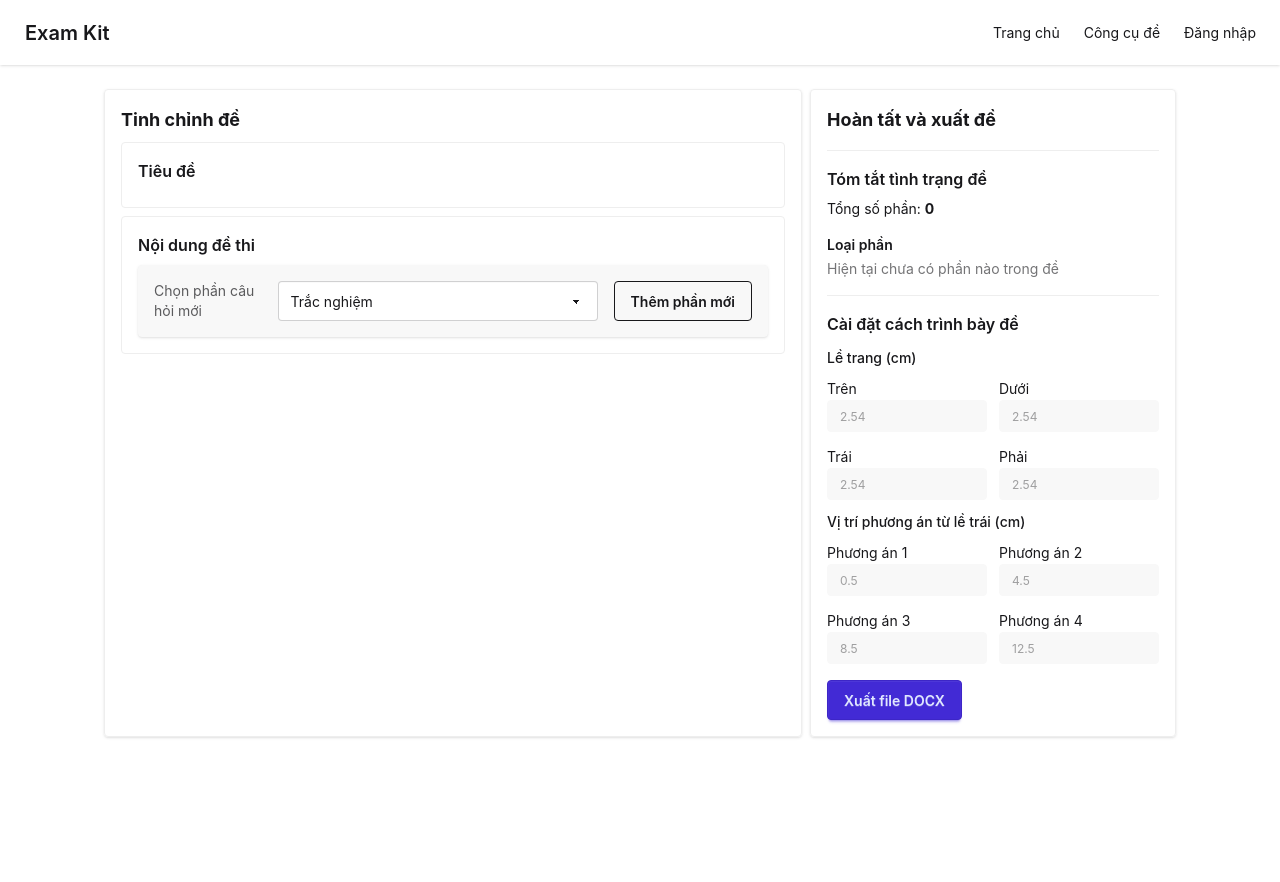
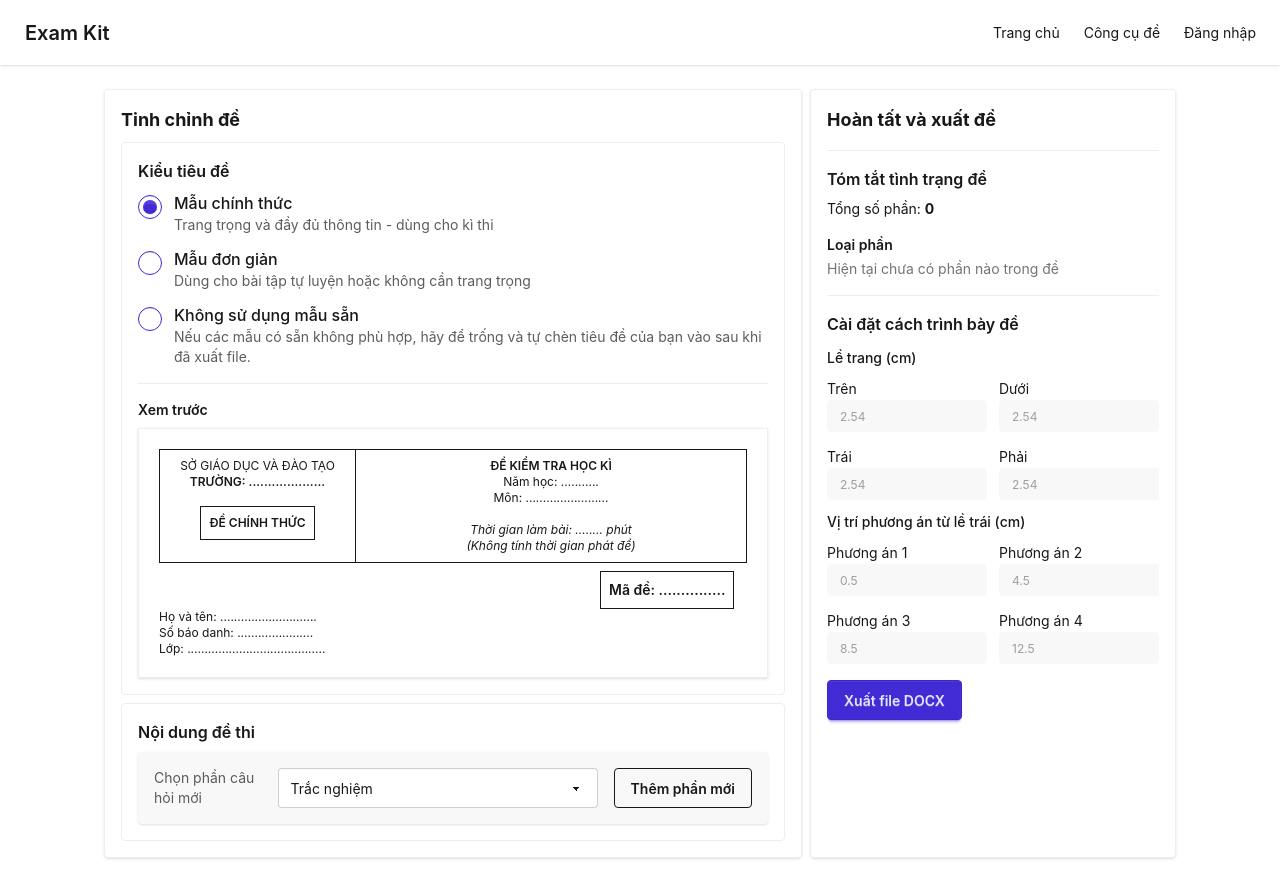
Before and after one commit to TranPhat-28/exam-kit, a React (Vite) app: page /builder in a window 1280 px wide. Before the commit the page ends 800 px from the top, so only its background shows below. Built offline with nearby package versions, Linux system fonts and the light colour scheme.

Commit message:
feat: Add UI for header configuration

```diff
--- /dev/null
+++ b/src/pages/Builder/ConfigurationPanel/HeaderConfiguration/HeaderPreview/HeaderTypeFormal.tsx
@@ -0,0 +1,42 @@
+export const HeaderTypeFormal = () => {
+    return (
+        <>
+            <div className="grid grid-cols-3 text-center text-xs">
+                <div className="col-span-1 border border-r-0 p-2">
+                    <p>SỞ GIÁO DỤC VÀ ĐÀO TẠO</p>
+                    <p className="font-semibold mb-4">
+                        TRƯỜNG: ....................
+                    </p>
+                    <p className="font-semibold border w-fit p-2 mx-auto">
+                        ĐỀ CHÍNH THỨC
+                    </p>
+                </div>
+
+                <div className="col-span-2 border p-2">
+                    <p className="font-semibold">ĐỀ KIỂM TRA HỌC KÌ</p>
+                    <p>Năm học: ...........</p>
+                    <p className="mb-4">Môn: ........................</p>
+
+                    <p className="text-xs italic">
+                        Thời gian làm bài: ........ phút
+                    </p>
+                    <p className="text-xs italic">
+                        (Không tính thời gian phát đề)
+                    </p>
+                </div>
+            </div>
+
+            <div className="mt-2 grid grid-cols-4">
+                <div className="col-start-4 w-fit border p-2 font-semibold">
+                    <p>Mã đề: ...............</p>
+                </div>
+            </div>
+
+            <div className="flex flex-col text-xs">
+                <p>Họ và tên: ............................</p>
+                <p>Số báo danh: ......................</p>
+                <p>Lớp: ........................................</p>
+            </div>
+        </>
+    );
+};
--- /dev/null
+++ b/src/pages/Builder/ConfigurationPanel/HeaderConfiguration/HeaderPreview/HeaderTypeSimple.tsx
@@ -0,0 +1,11 @@
+export const HeaderTypeSimple = () => {
+    return (
+        <div className="py-4">
+            <p className="flex flex-col text-xs">
+                <p>Họ tên: ........................</p>
+                <p>Lớp: ..............................</p>
+            </p>
+            <p className="text-base font-semibold mt-4 text-center">BÀI TẬP</p>
+        </div>
+    );
+};
--- /dev/null
+++ b/src/pages/Builder/ConfigurationPanel/HeaderConfiguration/HeaderPreview/index.tsx
@@ -0,0 +1,22 @@
+import type { HeaderType } from "../../../../../types/HeaderType";
+import { HeaderTypeFormal } from "./HeaderTypeFormal";
+import { HeaderTypeSimple } from "./HeaderTypeSimple";
+
+export const HeaderPreview = ({
+    selectedHeaderType,
+}: {
+    selectedHeaderType: HeaderType;
+}) => {
+    return (
+        <div className="mt-4 border-t border-base-300 pt-4">
+            <h4 className="mb-2 text-sm font-semibold">Xem trước</h4>
+            <div className="mx-auto max-w-2xl border border-base-300 bg-base-100 p-5 text-sm shadow-sm">
+                {selectedHeaderType === "official" ? (
+                    <HeaderTypeFormal />
+                ) : selectedHeaderType === "simple" ? (
+                    <HeaderTypeSimple />
+                ) : null}
+            </div>
+        </div>
+    );
+};
--- a/src/pages/Builder/ConfigurationPanel/HeaderConfiguration/index.tsx
+++ b/src/pages/Builder/ConfigurationPanel/HeaderConfiguration/index.tsx
@@ -1,7 +1,71 @@
+import { useState } from "react";
+import { HeaderPreview } from "./HeaderPreview";
+import type { HeaderType } from "../../../../types/HeaderType";
+
+const headerOptions: {
+    value: HeaderType;
+    title: string;
+    description: string;
+}[] = [
+    {
+        value: "official",
+        title: "Mẫu chính thức",
+        description: "Trang trọng và đầy đủ thông tin - dùng cho kì thi",
+    },
+    {
+        value: "simple",
+        title: "Mẫu đơn giản",
+        description: "Dùng cho bài tập tự luyện hoặc không cần trang trọng",
+    },
+    {
+        value: "none",
+        title: "Không sử dụng mẫu sẵn",
+        description:
+            "Nếu các mẫu có sẵn không phù hợp, hãy để trống và tự chèn tiêu đề của bạn vào sau khi đã xuất file.",
+    },
+];
+
 export const HeaderConfiguration = () => {
+    const [selectedHeaderType, setSelectedHeaderType] =
+        useState<HeaderType>("official");
+
     return (
         <div className="p-4 border border-base-300 rounded">
-            <h3 className="text-md font-semibold mb-2">Tiêu đề</h3>
+            <fieldset>
+                <legend className="text-md font-semibold mb-2">
+                    Kiểu tiêu đề
+                </legend>
+                <div className="flex flex-col gap-3">
+                    {headerOptions.map((option) => (
+                        <label
+                            className="flex cursor-pointer items-start gap-3"
+                            key={option.value}
+                        >
+                            <input
+                                className="radio radio-primary mt-1"
+                                type="radio"
+                                name="header-type"
+                                value={option.value}
+                                checked={selectedHeaderType === option.value}
+                                onChange={() =>
+                                    setSelectedHeaderType(option.value)
+                                }
+                            />
+                            <span>
+                                <span className="block font-medium">
+                                    {option.title}
+                                </span>
+                                <span className="block text-sm text-base-content/70">
+                                    {option.description}
+                                </span>
+                            </span>
+                        </label>
+                    ))}
+                </div>
+            </fieldset>
+            {selectedHeaderType !== "none" && (
+                <HeaderPreview selectedHeaderType={selectedHeaderType} />
+            )}
         </div>
     );
 };
--- /dev/null
+++ b/src/types/HeaderType.ts
@@ -0,0 +1 @@
+export type HeaderType = "official" | "simple" | "none";
```
